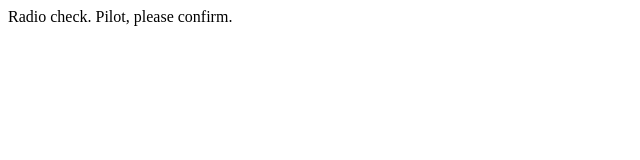
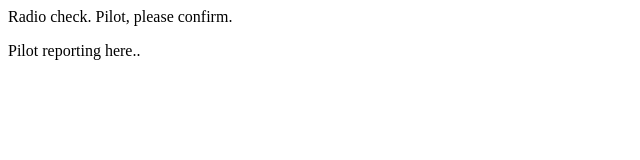
Before and after one commit to ankay30/communication-log1, a plain HTML site: page index.html in a window 1280 px wide. Shown: the whole page, without its empty margins (0-640 px from the left). Drawn offline with Linux system fonts and the light colour scheme.

Commit message:
Added second line

```diff
--- a/index.html
+++ b/index.html
@@ -1,5 +1,6 @@
 <html>
    <body>
       <p>Radio check. Pilot, please confirm.</p>
+      <p>Pilot reporting here..</p>
    </body>
 </html>
```
